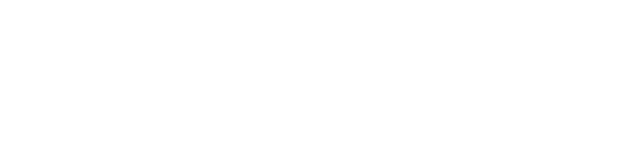
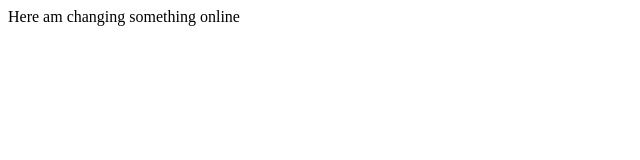
Before and after one commit to malick947/project-1, a plain HTML site: page index.html in a window 1280 px wide. Shown: the whole page, without its empty margins (0-640 px from the left). Drawn offline with Linux system fonts and the light colour scheme.

Commit message:
Update index.html

```diff
--- a/index.html
+++ b/index.html
@@ -6,6 +6,6 @@
     <title>Document</title>
 </head>
 <body>
-
+  Here am changing something online
 </body>
 </html>
```
